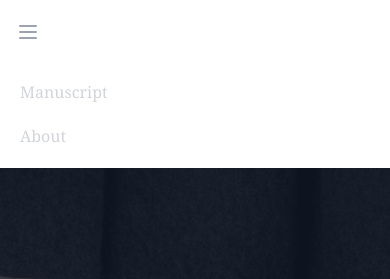
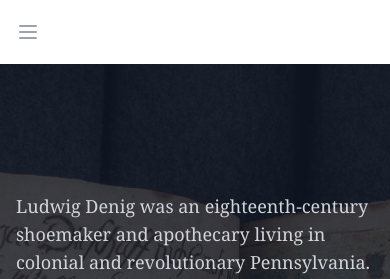
Before and after one commit to chnm/winterthur-app, a Django app: page / in a window 390 px wide; the page is wider, and only the part inside the window is pictured. Shown: the top 279 px of that part. Run offline with Django 4.2, Linux system fonts and the light colour scheme; parts of the project's set-up code (start-up, migrations or seed data) failed here and were passed over; some libraries are stand-ins or nearby versions.

Commit message:
refactor: Fixed the broken hamburger

```diff
--- a/static/js/denig.js
+++ b/static/js/denig.js
@@ -1,8 +1,16 @@
 document.addEventListener("DOMContentLoaded", function () {
-    document
-        .getElementById("hamburger-menu")
-        .addEventListener("click", function () {
-            const dropdownMenu = document.getElementById("dropdown-menu");
-            dropdownMenu.classList.toggle("hidden");
+    const menuToggle = document.getElementById("menu-toggle");
+    const mobileMenu = document.getElementById("mobile-menu");
+    const hamburgerIcon = document.getElementById("hamburger-icon");
+    const closeIcon = document.getElementById("close-icon");
+
+    if (menuToggle) {
+        menuToggle.addEventListener("click", function () {
+            mobileMenu.classList.toggle("hidden");
+            hamburgerIcon.classList.toggle("hidden");
+            closeIcon.classList.toggle("hidden");
         });
+    } else {
+        console.error("Menu toggle button not found");
+    }
 });
--- a/templates/base.html
+++ b/templates/base.html
@@ -7,7 +7,7 @@
         <meta name="viewport" content="width=device-width, initial-scale=1.0" />
         <title>{% block title %}Denig Manuscript{% endblock title %}</title>
 
-        {# open graph metadata #}
+    {# open graph metadata #}
         <meta property="og:type" content="website" />
         <meta property="og:site_name" content="{% translate " Denig Manuscript Project" %}" />
         <meta property="og:title" content="{{ meta_title|escape }}" />
@@ -16,13 +16,14 @@
 
         <link rel="shortcut icon" type="image/png" href="{% static 'favicon.ico' %}" />
 
-        {# openseadragon #}
+    {# openseadragon #}
         <script type="text/javascript" src="/static/openseadragon/openseadragon.min.js"></script>
-        {# alpineJS #}
+    {# alpineJS #}
         <script src="//unpkg.com/alpinejs" defer></script>
 
         {% tailwind_css %}
         <link rel="stylesheet" href="{% static 'css/custom.css' %}" />
+        <script src="{% static 'js/denig.js' %}"></script>
         {% block extrahead %}{% endblock extrahead %}
     </head>
 
@@ -33,24 +34,25 @@
                 <div class="relative flex items-center justify-between h-16">
                 <!-- Hamburger menu for mobile devices -->
                     <div class="absolute inset-y-0 left-0 flex items-center sm:hidden">
-                        <button type="button"
+                        <button id="menu-toggle" type="button"
                                 class="inline-flex items-center justify-center p-2 rounded-md text-gray-400 hover:text-white hover:bg-winterthur-dk-blue focus:outline-none focus:ring-2 focus:ring-inset focus:ring-white"
                                 aria-controls="mobile-menu" aria-expanded="false">
                             <span class="sr-only">Open main menu</span>
                         <!-- Hamburger menu icon -->
-                            <svg class="block h-6 w-6" xmlns="http://www.w3.org/2000/svg" fill="none" viewBox="0 0 24 24"
-                                 stroke="currentColor" aria-hidden="true">
+                            <svg id="hamburger-icon" class="block h-6 w-6" xmlns="http://www.w3.org/2000/svg" fill="none"
+                                 viewBox="0 0 24 24" stroke="currentColor" aria-hidden="true">
                                 <path stroke-linecap="round" stroke-linejoin="round" stroke-width="2"
                                       d="M4 6h16M4 12h16M4 18h16" />
                             </svg>
                         <!-- Close menu icon -->
-                            <svg class="hidden h-6 w-6" xmlns="http://www.w3.org/2000/svg" fill="none" viewBox="0 0 24 24"
-                                 stroke="currentColor" aria-hidden="true">
+                            <svg id="close-icon" class="hidden h-6 w-6" xmlns="http://www.w3.org/2000/svg" fill="none"
+                                 viewBox="0 0 24 24" stroke="currentColor" aria-hidden="true">
                                 <path stroke-linecap="round" stroke-linejoin="round" stroke-width="2"
                                       d="M6 18L18 6M6 6l12 12" />
                             </svg>
                         </button>
                     </div>
+
                 <!-- Logo -->
                     <div class="flex-1 flex items-center justify-center sm:items-stretch sm:justify-start">
                         <a href="{% url 'index' %}" class="text-white text-2xl font-semibold">The Denig Manuscript</a>
@@ -76,12 +78,21 @@
                 </div>
             </div>
         <!-- Mobile menu, toggle classNamees based on menu state -->
-            <div class="sm:hidden" id="mobile-menu">
+            <div class="sm:hidden hidden" id="mobile-menu">
                 <div class="px-2 pt-2 pb-3 space-y-1">
                     <a href="{% url 'manuscript' %}"
-                       class="text-gray-300 hover:bg-gray-700 hover:text-white block px-3 py-2 rounded-md text-base font-medium">Manuscript</a>
+                       class="text-gray-300 hover:bg-winterthur-dk-blue hover:text-white px-3 py-2 rounded-md text-sm font-medium">Manuscript</a>
+                    <a href="/essays/scholarship/"
+                       class="text-gray-300 hover:bg-winterthur-dk-blue hover:text-white px-3 py-2 rounded-md text-sm font-medium">Scholarship</a>
+                    <a href="{% url 'forensics' %}"
+                       class="text-gray-300 hover:bg-winterthur-dk-blue hover:text-white px-3 py-2 rounded-md text-sm font-medium">Forensics</a>
+                    <a href="{% url 'music' %}"
+                       class="text-gray-300 hover:bg-winterthur-dk-blue hover:text-white px-3 py-2 rounded-md text-sm font-medium">Music</a>
+                    <a href="https://dev.winterthur.rrchnm.org/essays/scholarship/exploring-the-paper-in-the-denig-illuminated-manuscript-a-lesson-plan/"
+                       class="text-gray-300 hover:bg-winterthur-dk-blue hover:text-white px-3 py-2 rounded-md text-sm font-medium">Education
+                        Resources</a>
                     <a href="{% url 'about' %}"
-                       class="text-gray-300 hover:bg-gray-700 hover:text-white block px-3 py-2 rounded-md text-base font-medium">About</a>
+                       class="text-gray-300 hover:bg-winterthur-dk-blue hover:text-white px-3 py-2 rounded-md text-sm font-medium">About</a>
                 </div>
             </div>
         </nav>
@@ -99,7 +110,8 @@
                     </div>
                     <div class="mt-8 md:mt-0 md:order-1">
                         <nav class="flex justify-center flex-wrap">
-                            <a href="{% url 'manuscript' %}" class="px-4 py-2 text-gray-300 hover:text-white font-sans">Manuscript</a>
+                            <a href="{% url 'manuscript' %}"
+                               class="px-4 py-2 text-gray-300 hover:text-white font-sans">Manuscript</a>
                             <a href="{% url 'about' %}" class="px-4 py-2 text-gray-300 hover:text-white font-sans">About</a>
                         </nav>
                     </div>
```
